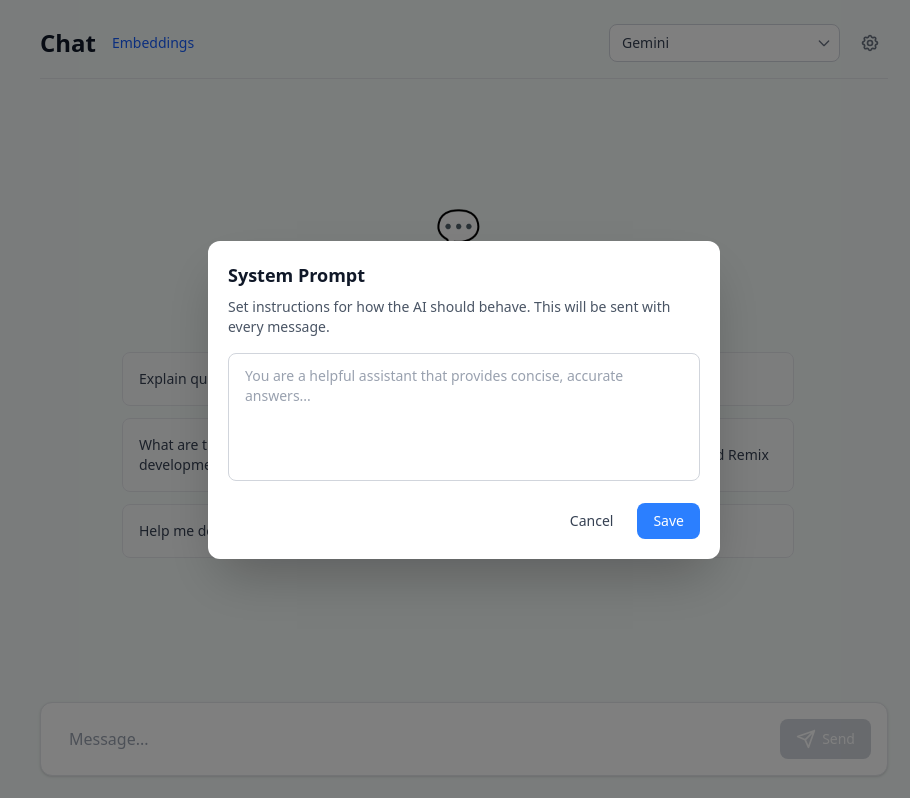
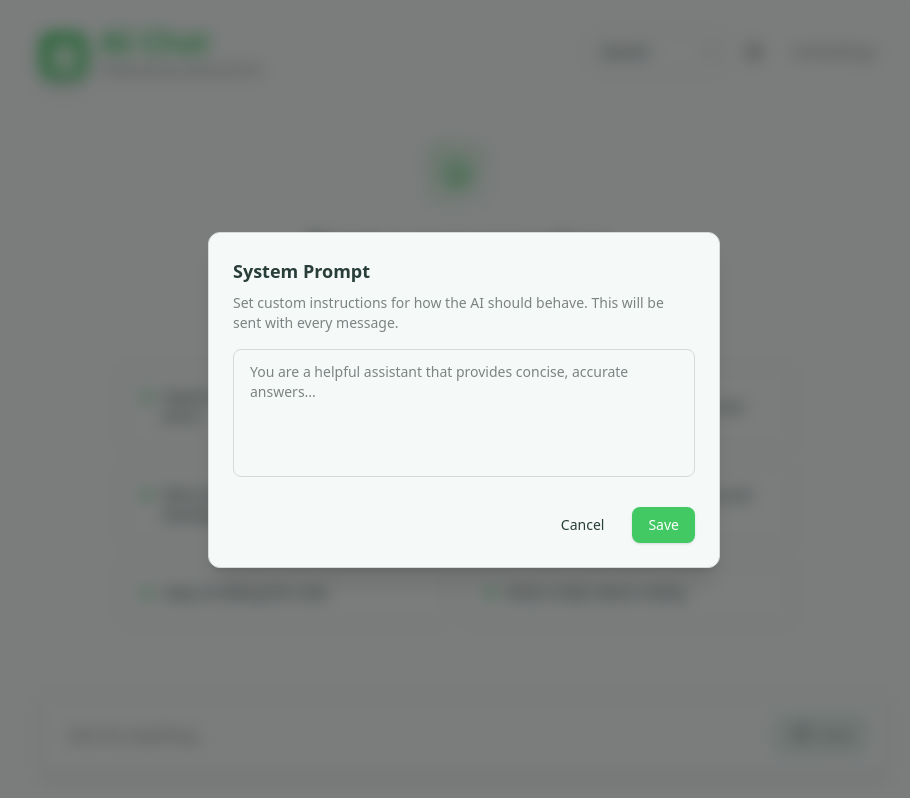
Before and after one commit to itsyasirkhandev/chatbot, a Next.js app: page / in a window 1280 px wide. Both pictures are taken after a click on the button "System prompt". Shown: the whole page, without its empty margins (176-1086 px from the left). Built offline with nearby package versions, Linux system fonts and the light colour scheme.

Commit message:
Updated page.tsx

```diff
--- a/app/page.tsx
+++ b/app/page.tsx
@@ -293,7 +293,7 @@ export default function Home() {
   };
 
   return (
-    <div className="flex flex-col h-screen">
+    <div className="flex flex-col h-screen bg-gradient-to-br from-background via-card to-background">
       {/* Screen reader announcements */}
       <div
         role="status"
@@ -307,27 +307,29 @@ export default function Home() {
       {/* Skip to main content link for keyboard users */}
       <a
         href="#chat-input"
-        className="sr-only focus:not-sr-only focus:absolute focus:top-4 focus:left-4 focus:z-50 focus:px-4 focus:py-2 focus:bg-blue-500 focus:text-white focus:rounded-lg"
+        className="sr-only focus:not-sr-only focus:absolute focus:top-4 focus:left-4 focus:z-50 focus:px-4 focus:py-2 focus:bg-primary focus:text-primary-foreground focus:rounded-lg"
       >
         Skip to chat input
       </a>
 
       <div className="flex flex-col h-full max-w-4xl w-full mx-auto px-3 py-4 md:px-6 md:py-6">
-        {/* Minimal Header */}
-        <header className="flex items-center justify-between mb-6 md:mb-8 pb-4 border-b border-gray-200">
-          <div className="flex items-center gap-4">
-            <h1 className="text-xl md:text-2xl font-semibold text-gray-900">
-              Chat
+        {/* Modern Header */}
+        <header className="mb-8 md:mb-10">
+          <div className="flex flex-col md:flex-row md:items-center md:justify-between gap-4 md:gap-6">
+            <div className="flex items-end gap-3">
+              <div className="w-10 h-10 md:w-12 md:h-12 rounded-xl bg-gradient-to-br from-primary to-primary/70 flex items-center justify-center shadow-lg">
+                <svg className="w-6 h-6 md:w-7 md:h-7 text-primary-foreground" fill="currentColor" viewBox="0 0 24 24">
+                  <path d="M20 2H4c-1.1 0-2 .9-2 2v18c0 1.1.9 2 2 2h16c1.1 0 2-.9 2-2V4c0-1.1-.9-2-2-2zm-2 12h-4v4h-4v-4H6v-2h4V8h4v4h4v2z" />
+                </svg>
+              </div>
+              <div>
+                <h1 className="text-2xl md:text-3xl font-bold bg-gradient-to-r from-primary to-primary/80 bg-clip-text text-transparent">
+                  AI Chat
                 </h1>
-            <a
-              href="/embeding"
-              className="text-sm text-blue-600 hover:text-blue-700 hover:underline font-medium"
-              title="Document Similarity"
-            >
-              Embeddings
-            </a>
+                <p className="text-xs md:text-sm text-muted-foreground font-medium">Powered by advanced AI</p>
               </div>
-          <div className="flex items-center gap-3">
+            </div>
+            <div className="flex items-center gap-2">
               {/* Model Provider Dropdown */}
               <div className="relative">
                 <label htmlFor="provider-select" className="sr-only">
@@ -338,15 +340,15 @@ export default function Home() {
                   value={provider}
                   onChange={(e) => setProvider(e.target.value as 'gemini' | 'huggingface' | 'deepseek')}
                   disabled={isStreaming}
-                className="px-3 py-2 pr-8 text-sm border border-gray-300 rounded-lg bg-white text-gray-700 hover:border-gray-400 focus:outline-none focus:ring-2 focus:ring-blue-500 focus:border-transparent disabled:opacity-50 disabled:cursor-not-allowed appearance-none cursor-pointer"
+                  className="px-3 py-2 pr-8 text-sm border border-border rounded-lg bg-card text-foreground hover:border-primary/30 focus:outline-none focus:ring-2 focus:ring-primary focus:border-transparent disabled:opacity-50 disabled:cursor-not-allowed appearance-none cursor-pointer transition-all"
                   aria-label="Choose AI model provider"
                 >
                   <option value="gemini">Gemini</option>
-                <option value="huggingface">Hugging Face (MiniMax-M2)</option>
+                  <option value="huggingface">Hugging Face</option>
                   <option value="deepseek">DeepSeek-R1</option>
                 </select>
                 <svg
-                className="absolute right-2 top-1/2 -translate-y-1/2 w-4 h-4 text-gray-500 pointer-events-none"
+                  className="absolute right-2 top-1/2 -translate-y-1/2 w-4 h-4 text-muted-foreground pointer-events-none"
                   fill="none"
                   stroke="currentColor"
                   viewBox="0 0 24 24"
@@ -354,10 +356,14 @@ export default function Home() {
                   <path strokeLinecap="round" strokeLinejoin="round" strokeWidth={2} d="M19 9l-7 7-7-7" />
                 </svg>
               </div>
+
+              {/* System Prompt Button */}
               <button
                 onClick={() => setShowSystemPrompt(true)}
-              className={`p-2 rounded-lg transition-all ${
-                systemMessage ? 'text-blue-600 bg-blue-50 hover:bg-blue-100' : 'text-gray-500 hover:text-gray-700 hover:bg-gray-100'
+                className={`p-2.5 rounded-lg transition-all duration-200 ${
+                  systemMessage
+                    ? 'text-primary bg-primary/10 hover:bg-primary/20 shadow-sm'
+                    : 'text-muted-foreground hover:text-foreground hover:bg-muted'
                 }`}
                 aria-label="System prompt"
                 title="Set system prompt"
@@ -367,10 +373,12 @@ export default function Home() {
                   <path strokeLinecap="round" strokeLinejoin="round" strokeWidth={2} d="M15 12a3 3 0 11-6 0 3 3 0 016 0z" />
                 </svg>
               </button>
+
+              {/* Clear Button */}
               {messages.length > 0 && (
                 <button
                   onClick={() => setShowClearConfirm(true)}
-                className="p-2 text-gray-500 hover:text-gray-700 hover:bg-gray-100 rounded-lg transition-all"
+                  className="p-2.5 text-muted-foreground hover:text-destructive hover:bg-destructive/10 rounded-lg transition-all duration-200"
                   aria-label="Clear conversation"
                   title="Clear conversation"
                 >
@@ -379,29 +387,39 @@ export default function Home() {
                   </svg>
                 </button>
               )}
+
+              {/* Embeddings Link */}
+              <a
+                href="/embeding"
+                className="px-3 py-2 rounded-lg text-sm font-medium text-muted-foreground hover:text-primary hover:bg-primary/10 transition-all duration-200"
+                title="Document Similarity"
+              >
+                Embeddings
+              </a>
+            </div>
           </div>
         </header>
 
         {/* Clear Confirmation Modal */}
         {showClearConfirm && (
-        <div className="fixed inset-0 bg-black/50 flex items-center justify-center z-50 p-4">
-          <div className="bg-white rounded-xl p-5 max-w-sm w-full shadow-2xl" role="dialog" aria-labelledby="clear-dialog-title">
-            <h2 id="clear-dialog-title" className="text-lg font-semibold mb-2 text-gray-900">
+          <div className="fixed inset-0 bg-black/50 backdrop-blur-sm flex items-center justify-center z-50 p-4">
+            <div className="bg-card rounded-xl p-6 max-w-sm w-full shadow-xl border border-border" role="dialog" aria-labelledby="clear-dialog-title">
+              <h2 id="clear-dialog-title" className="text-lg font-semibold mb-2 text-foreground">
                 Clear conversation?
               </h2>
-            <p className="text-gray-600 text-sm mb-5">
-              This will delete all messages. This action cannot be undone.
+              <p className="text-muted-foreground text-sm mb-6">
+                This will permanently delete all messages. This action cannot be undone.
               </p>
-            <div className="flex gap-2 justify-end">
+              <div className="flex gap-3 justify-end">
                 <button
                   onClick={() => setShowClearConfirm(false)}
-                className="px-4 py-2 text-sm text-gray-700 hover:bg-gray-100 rounded-lg transition-all"
+                  className="px-4 py-2 text-sm font-medium text-foreground hover:bg-muted rounded-lg transition-all duration-200"
                 >
                   Cancel
                 </button>
                 <button
                   onClick={handleClearConversation}
-                className="px-4 py-2 text-sm bg-red-500 hover:bg-red-600 text-white rounded-lg transition-all"
+                  className="px-4 py-2 text-sm font-medium bg-destructive hover:bg-destructive/90 text-destructive-foreground rounded-lg transition-all duration-200 shadow-sm"
                 >
                   Clear
                 </button>
@@ -412,24 +430,24 @@ export default function Home() {
 
         {/* System Prompt Modal */}
         {showSystemPrompt && (
-        <div className="fixed inset-0 bg-black/50 flex items-center justify-center z-50 p-4">
-          <div className="bg-white rounded-xl p-5 max-w-lg w-full shadow-2xl" role="dialog" aria-labelledby="system-dialog-title">
-            <h2 id="system-dialog-title" className="text-lg font-semibold mb-2 text-gray-900">
+          <div className="fixed inset-0 bg-black/50 backdrop-blur-sm flex items-center justify-center z-50 p-4">
+            <div className="bg-card rounded-xl p-6 max-w-lg w-full shadow-xl border border-border" role="dialog" aria-labelledby="system-dialog-title">
+              <h2 id="system-dialog-title" className="text-lg font-semibold mb-2 text-foreground">
                 System Prompt
               </h2>
-            <p className="text-gray-600 text-sm mb-4">
-              Set instructions for how the AI should behave. This will be sent with every message.
+              <p className="text-muted-foreground text-sm mb-4">
+                Set custom instructions for how the AI should behave. This will be sent with every message.
               </p>
               <textarea
                 value={systemMessage}
                 onChange={(e) => setSystemMessage(e.target.value)}
                 placeholder="You are a helpful assistant that provides concise, accurate answers..."
-              className="w-full h-32 px-4 py-3 border border-gray-300 rounded-lg focus:ring-2 focus:ring-blue-500 focus:border-transparent resize-none text-gray-900 placeholder-gray-400 text-sm"
+                className="w-full h-32 px-4 py-3 border border-border bg-background rounded-lg focus:ring-2 focus:ring-primary focus:border-transparent resize-none text-foreground placeholder-muted-foreground text-sm transition-all duration-200"
               />
-            <div className="flex gap-2 justify-end mt-4">
+              <div className="flex gap-3 justify-end mt-6">
                 <button
                   onClick={() => setShowSystemPrompt(false)}
-                className="px-4 py-2 text-sm text-gray-700 hover:bg-gray-100 rounded-lg transition-all"
+                  className="px-4 py-2 text-sm font-medium text-foreground hover:bg-muted rounded-lg transition-all duration-200"
                 >
                   Cancel
                 </button>
@@ -440,7 +458,7 @@ export default function Home() {
                       announce('System prompt set');
                     }
                   }}
-                className="px-4 py-2 text-sm bg-blue-500 hover:bg-blue-600 text-white rounded-lg transition-all"
+                  className="px-4 py-2 text-sm font-medium bg-primary hover:bg-primary/90 text-primary-foreground rounded-lg transition-all duration-200 shadow-sm"
                 >
                   Save
                 </button>
@@ -474,25 +492,34 @@ export default function Home() {
         {!isLoadingHistory && messages.length === 0 && (
           <div className="flex items-center justify-center h-full px-4">
             <div className="w-full max-w-2xl">
-              <div className="text-center mb-8">
-                <div className="text-4xl mb-4">💬</div>
-                <h2 className="text-lg md:text-xl font-medium text-gray-900 mb-2">
-                  How can I help you today?
+              <div className="text-center mb-10">
+                <div className="mb-6 flex justify-center">
+                  <div className="w-16 h-16 rounded-2xl bg-gradient-to-br from-primary/20 to-accent/20 flex items-center justify-center">
+                    <svg className="w-8 h-8 text-primary" fill="currentColor" viewBox="0 0 24 24">
+                      <path d="M12 2C6.48 2 2 6.48 2 12s4.48 10 10 10 10-4.48 10-10S17.52 2 12 2zm0 18c-4.42 0-8-3.58-8-8s3.58-8 8-8 8 3.58 8 8-3.58 8-8 8zm3.5-9c.83 0 1.5-.67 1.5-1.5S16.33 8 15.5 8 14 8.67 14 9.5s.67 1.5 1.5 1.5zm-7 0c.83 0 1.5-.67 1.5-1.5S9.33 8 8.5 8 7 8.67 7 9.5 7.67 11 8.5 11zm3.5 6.5c2.33 0 4.31-1.46 5.11-3.5H6.89c.8 2.04 2.78 3.5 5.11 3.5z" />
+                    </svg>
+                  </div>
+                </div>
+                <h2 className="text-2xl md:text-3xl font-bold text-foreground mb-3">
+                  Start a conversation
                 </h2>
-                <p className="text-sm text-gray-600">
-                  Ask me anything or try a suggestion below
+                <p className="text-base text-muted-foreground max-w-sm mx-auto">
+                  Ask me anything or choose from suggested prompts below to get started
                 </p>
               </div>
 
               {/* Suggested Prompts */}
-              <div className="grid grid-cols-1 sm:grid-cols-2 gap-2 md:gap-3">
+              <div className="grid grid-cols-1 sm:grid-cols-2 gap-3 md:gap-4">
                 {SUGGESTED_PROMPTS.map((prompt, index) => (
                   <button
                     key={index}
                     onClick={() => handlePromptClick(prompt)}
-                    className="text-left p-3 md:p-4 rounded-lg bg-gray-50 hover:bg-gray-100 border border-gray-200 transition-all text-sm text-gray-700"
+                    className="text-left p-4 md:p-5 rounded-lg bg-card border border-border hover:border-primary/40 hover:bg-card/80 hover:shadow-md transition-all duration-200 text-sm text-foreground group"
                   >
-                    {prompt}
+                    <div className="flex items-start gap-3">
+                      <div className="w-2 h-2 rounded-full bg-primary mt-1.5 flex-shrink-0 group-hover:scale-125 transition-transform" />
+                      <span className="group-hover:text-primary transition-colors">{prompt}</span>
+                    </div>
                   </button>
                 ))}
               </div>
@@ -514,21 +541,14 @@ export default function Home() {
                   : 'w-full'
               }`}
             >
-              {/* Label */}
-              <div className={`text-xs font-medium mb-1.5 ${
-                message.role === 'user' ? 'text-right text-gray-600' : 'text-left text-gray-600'
-              }`}>
-                {message.role === 'user' ? 'User' : 'AI Assistant'}
-              </div>
-
               {/* Message bubble */}
-              <div className={`rounded-xl px-4 py-3 md:px-5 md:py-4 ${
+              <div className={`rounded-lg px-4 py-3 md:px-5 md:py-4 ${
                 message.role === 'user'
-                  ? 'bg-blue-500 text-white'
-                  : 'bg-gray-50 border border-gray-200'
+                  ? 'bg-gradient-to-br from-primary to-primary/80 text-primary-foreground shadow-md hover:shadow-lg transition-shadow'
+                  : 'bg-card border border-border hover:border-primary/20 transition-all'
               }`}>
                 <div className={`${message.role === 'user' ? 'leading-normal' : 'markdown-content leading-relaxed'} text-sm md:text-base ${
-                  message.role === 'user' ? 'text-white' : 'text-gray-900'
+                  message.role === 'user' ? 'text-primary-foreground' : 'text-foreground'
                 }`}>
                   {message.role === 'assistant' ? (
                     (() => {
@@ -612,10 +632,10 @@ export default function Home() {
         {/* Input Area */}
         <form
           onSubmit={handleSubmit}
-        className="bg-white border border-gray-200 rounded-xl p-3 md:p-4 shadow-sm"
+          className="bg-card border border-border rounded-lg p-4 md:p-5 shadow-md hover:shadow-lg hover:border-primary/30 transition-all duration-200"
           aria-label="Chat input form"
         >
-        <div className="flex gap-2">
+          <div className="flex gap-3">
             <label htmlFor="chat-input" className="sr-only">
               Type your message
             </label>
@@ -625,12 +645,12 @@ export default function Home() {
               type="text"
               value={input}
               onChange={(e) => setInput(e.target.value)}
-            placeholder="Message..."
+              placeholder="Ask me anything..."
               disabled={isStreaming}
               aria-label="Message input"
               aria-required="true"
               aria-describedby="input-hint"
-            className="flex-1 bg-transparent border-none outline-none px-3 py-2 text-sm md:text-base text-gray-900 placeholder-gray-400 disabled:opacity-50"
+              className="flex-1 bg-transparent border-none outline-none px-2 py-2 text-sm md:text-base text-foreground placeholder-muted-foreground disabled:opacity-50 font-medium"
             />
             <span id="input-hint" className="sr-only">
               Press Enter to send message
@@ -640,7 +660,7 @@ export default function Home() {
                 type="button"
                 onClick={handleStopGeneration}
                 aria-label="Stop generation"
-              className="px-4 py-2 bg-red-500 hover:bg-red-600 text-white text-sm rounded-lg transition-all flex items-center gap-1.5"
+                className="px-4 py-2 bg-destructive hover:bg-destructive/90 text-destructive-foreground text-sm rounded-lg transition-all duration-200 flex items-center gap-2 font-medium shadow-sm"
               >
                 <svg className="w-4 h-4" fill="currentColor" viewBox="0 0 24 24">
                   <rect x="6" y="6" width="12" height="12" rx="1" />
@@ -652,7 +672,7 @@ export default function Home() {
                 type="submit"
                 disabled={!input.trim()}
                 aria-label="Send message"
-              className="px-4 py-2 bg-blue-500 hover:bg-blue-600 disabled:bg-gray-300 disabled:cursor-not-allowed text-white text-sm rounded-lg transition-all flex items-center gap-1.5"
+                className="px-4 py-2 bg-primary hover:bg-primary/90 disabled:bg-muted disabled:text-muted-foreground disabled:cursor-not-allowed text-primary-foreground text-sm rounded-lg transition-all duration-200 flex items-center gap-2 font-medium shadow-sm disabled:shadow-none"
               >
                 <svg className="w-5 h-5" fill="none" stroke="currentColor" strokeWidth={2} viewBox="0 0 24 24">
                   <path d="M22 2L11 13M22 2l-7 20-4-9-9-4 20-7z" strokeLinecap="round" strokeLinejoin="round"/>
@@ -667,11 +687,11 @@ export default function Home() {
         {showScrollButton && (
           <button
             onClick={scrollToBottom}
-          className="fixed bottom-24 right-6 p-3 bg-white border border-gray-300 rounded-full shadow-lg hover:bg-gray-50 hover:shadow-xl transition-all z-50 group"
+            className="fixed bottom-24 right-6 p-3 bg-card border border-border rounded-full shadow-lg hover:shadow-xl hover:border-primary/40 hover:bg-card/90 transition-all duration-200 z-50 group"
             aria-label="Scroll to bottom"
           >
             <svg
-            className="w-5 h-5 text-gray-600 group-hover:text-gray-900"
+              className="w-5 h-5 text-muted-foreground group-hover:text-primary transition-colors"
               fill="none"
               stroke="currentColor"
               viewBox="0 0 24 24"
```
Also changed, not shown: app/components/CodeBlock.tsx (+13 -13 lines), app/globals.css (+68 -32 lines). Lines whose indentation alone changed are shown as unchanged.
